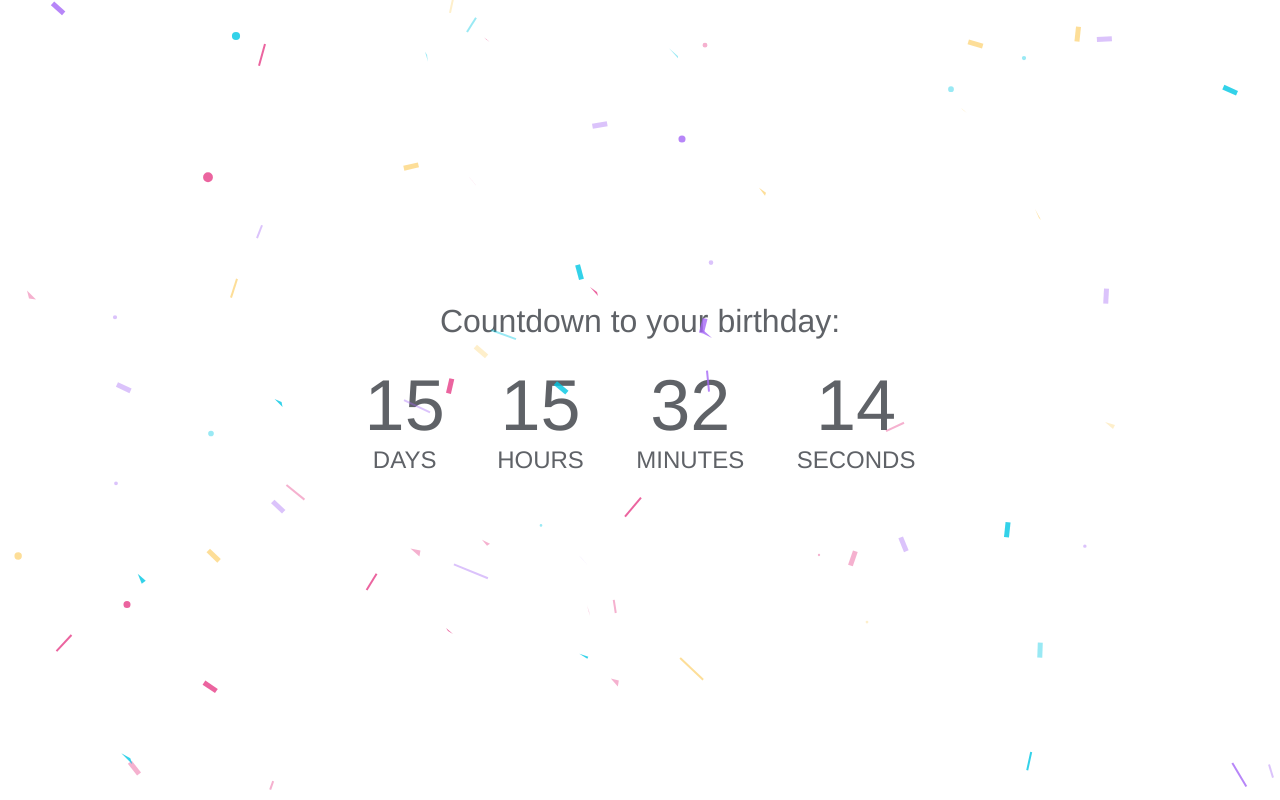
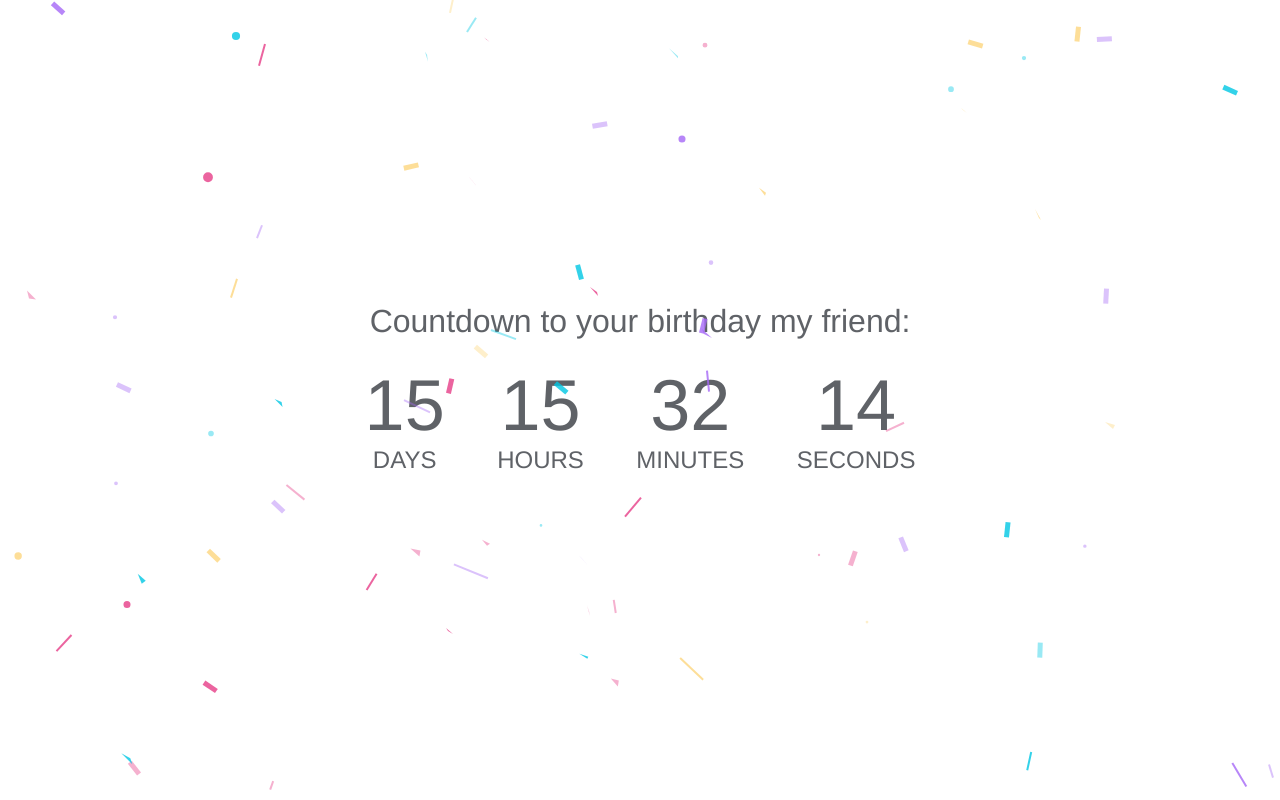
Before and after one commit to abhishek5228/itsshruti, a plain HTML site: page index.html in a window 1280 px wide. Drawn offline with Linux system fonts and the light colour scheme.

Commit message:
Update index.html

```diff
--- a/index.html
+++ b/index.html
@@ -15,7 +15,7 @@
   <canvas id=c></canvas>
   <canvas id="confetti"></canvas>
   <div class="container" id="count">
-    <h1 id="head">Countdown to your birthday:</h1>
+    <h1 id="head">Countdown to your birthday my friend:</h1>
     <ul>
       <li><span id="day"></span>days</li>
       <li><span id="hour"></span>hours</li>
```
